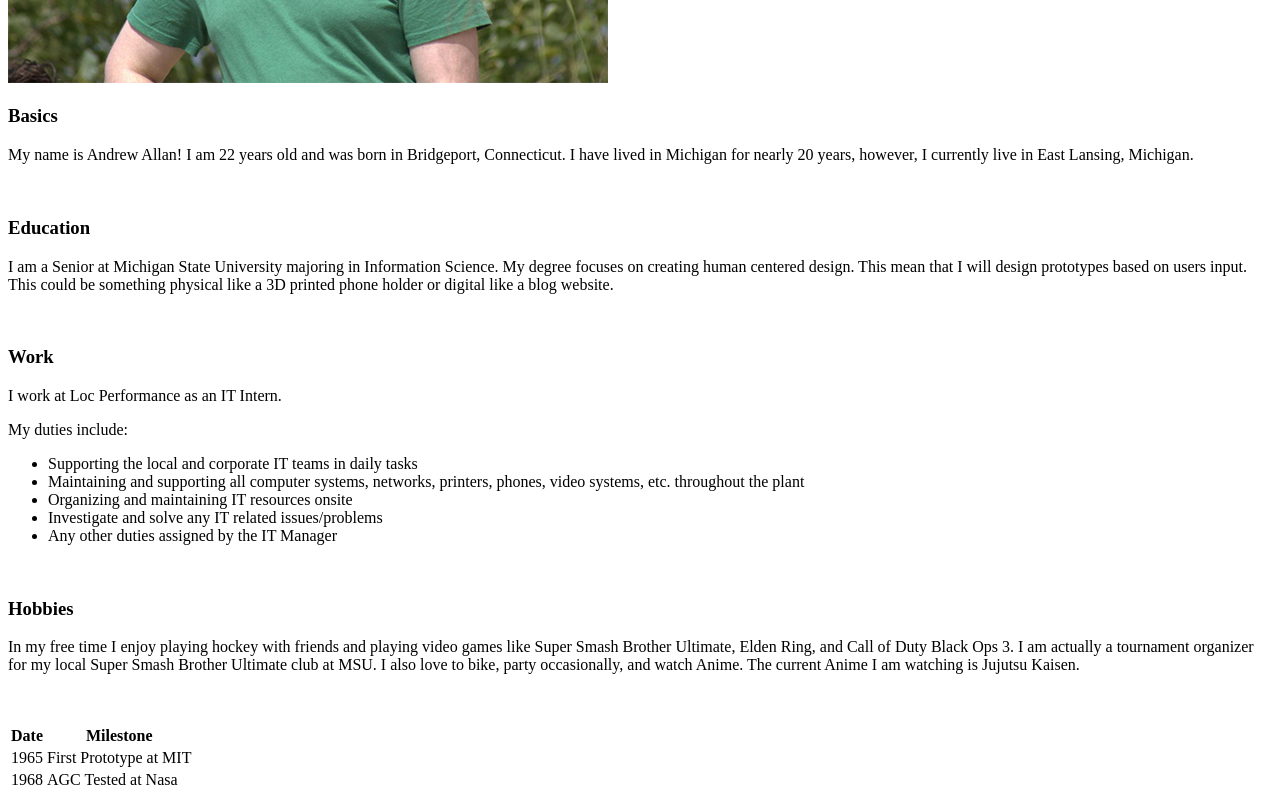
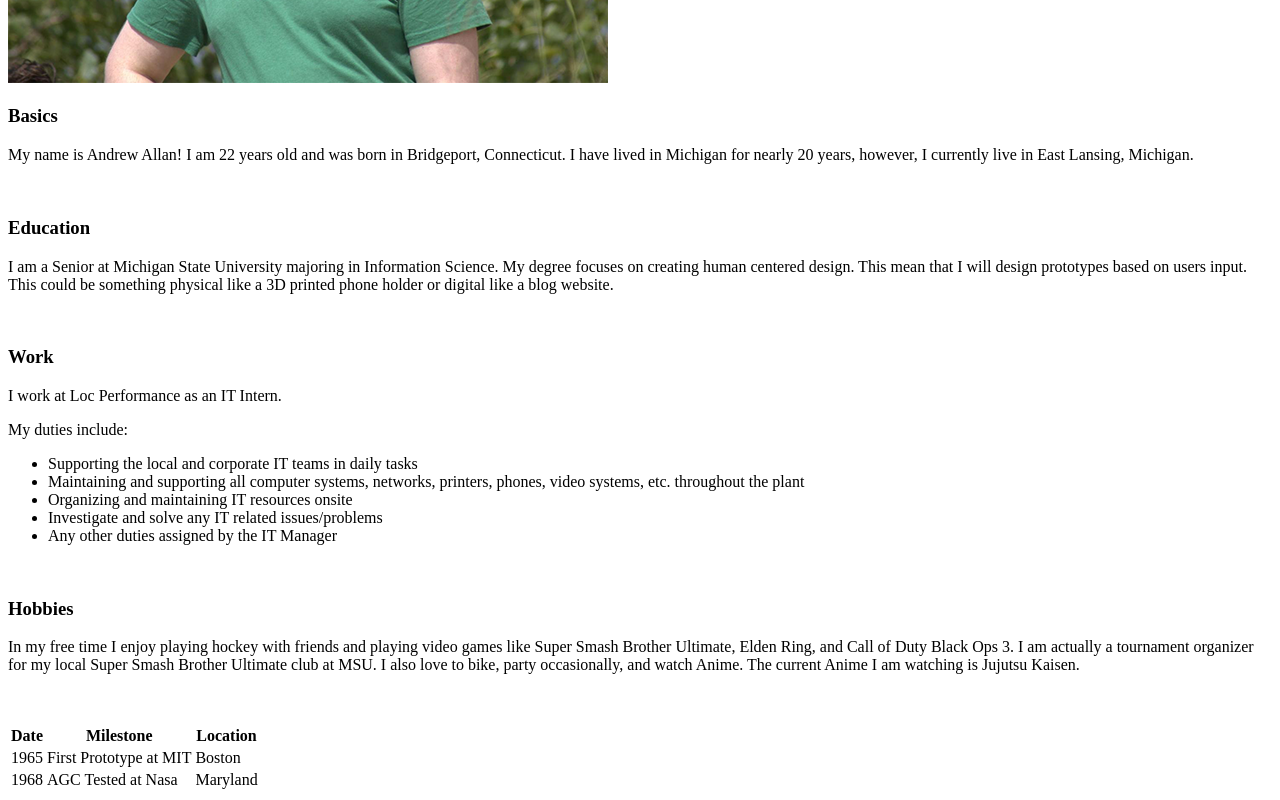
Before and after one commit to allanand/mi349_blog, a plain HTML site: page about.html in a window 1280 px wide. Shown: the part 605-1405 px from the top of the page. Drawn offline with Linux system fonts and the light colour scheme.

Commit message:
Video 1 final

```diff
--- a/about.html
+++ b/about.html
@@ -77,14 +77,17 @@ I also love to bike, party occasionally, and watch Anime. The current Anime I am
   <tr>
     <th>Date</th>
     <th>Milestone</th>
+    <th>Location</th>
   </tr>
   <tr>
     <td>1965</td>
     <td>First Prototype at MIT</td>
+    <td>Boston</td>
   </tr>
   <tr>
     <td>1968</td>
     <td>AGC Tested at Nasa</td>
+    <td>Maryland</td>
   </tr>
 </table>
 </body>
```
